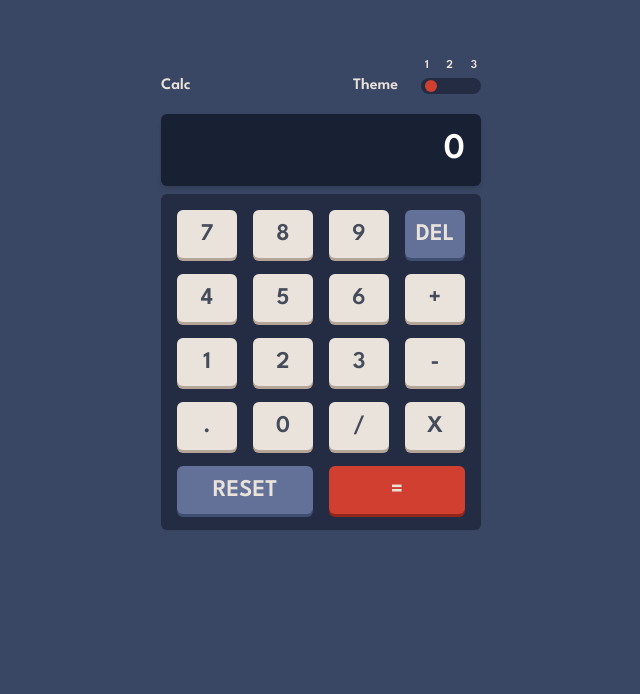
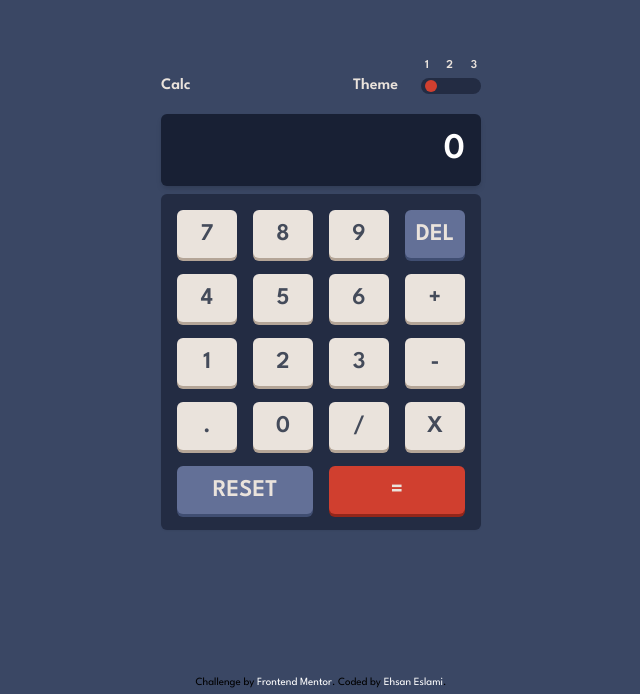
Before and after one commit to Ehsan-eslami/next-calculator-app, a Next.js app: page / in a window 1280 px wide. Shown: the part 106-800 px from the top of the page, without its empty margins (319-959 px from the left). Built offline with nearby package versions, Linux system fonts and the light colour scheme.

Commit message:
feat: add frontend mentor footer

```diff
--- a/src/app/globals.css
+++ b/src/app/globals.css
@@ -119,6 +119,9 @@ main{
   @apply col-span-2 rounded-md px-4 py-2 text-2xl font-semibold flex flex-col justify-center items-center duration-300 active:scale-95
 }
 
+.attribution { font-size: 11px; text-align: center; }
+.attribution a { color: hsl(0, 0%, 100%); }
+
 /* ----------------------theme 1----------------------- */
 .themeOne body {
   @apply bg-t1-main-bg;
@@ -195,6 +198,8 @@ main{
   @apply bg-t2-key-bg-orange shadow-e-Two text-t1-key-bg-orange hover:bg-red-400
 }
 
+.themeTwo .attribution a { color: hsl(259, 81%, 34%); }
+
 
 
 
@@ -238,3 +243,7 @@ main{
 .themeThree .equal-button {
   @apply bg-t3-key-bg-cyan shadow-e-three text-t3-text-dark-blue hover:bg-t1-key-bg-orange
 }
+
+.themeThree footer{
+  @apply text-t3-text-yellow
+}
--- a/src/app/page.tsx
+++ b/src/app/page.tsx
@@ -14,6 +14,10 @@ export default function Home() {
     <main>
       <Calc />
     </main>
+    <footer className="attribution fixed bottom-0 z-40 left-[50%] translate-x-[-50%]  py-1 px-2 rounded-3xl">
+      Challenge by <a href="https://www.frontendmentor.io?ref=challenge" target="_blank">Frontend Mentor</a>.
+      Coded by <a href="https://github.com/Ehsan-eslami">Ehsan Eslami</a>.
+    </footer>
   </div>
   );
 }
```
Also changed, not shown: Source-calculator/index.html (+2 -6 lines).
